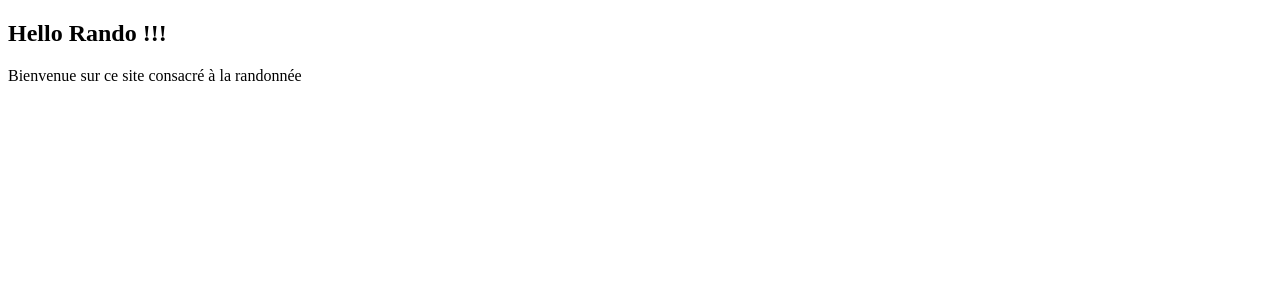
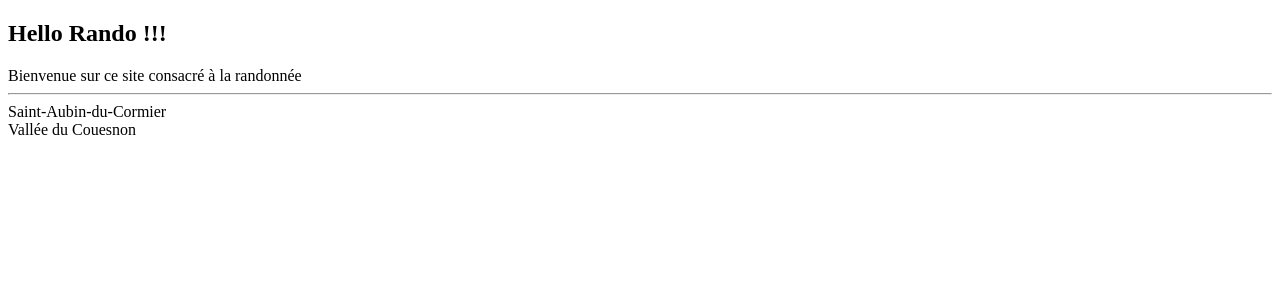
Before and after one commit to ralexandre75/angular-rando, an Angular app: page / in a window 1280 px wide. Shown: the top 300 px of the page. Built offline with nearby package versions, Linux system fonts and the light colour scheme.

Commit message:
parcourir une collection a l'aide de la structural directive *ngFor

```diff
--- a/src/app/app.component.html
+++ b/src/app/app.component.html
@@ -1,3 +1,7 @@
 <h2>Hello Rando !!!</h2>
 
 <div>Bienvenue sur ce site consacré à la randonnée</div>
+
+<hr>
+
+<div *ngFor="let hike of hikes">{{hike.name}}</div>
--- a/src/app/app.component.ts
+++ b/src/app/app.component.ts
@@ -7,5 +7,35 @@
   styleUrls: ['./app.component.css']
 })
 export class AppComponent {
-  title = 'app';
+  hikes: Hike[];
+
+  constructor() {
+    this.hikes = [
+      {
+        'name': 'Saint-Aubin-du-Cormier',
+        'region': 'Bretagne',
+        'area': 'Ille-et-Vilaine',
+        'startingPoint': 'Plan d\'eau',
+        'distance': 12.8,
+        'distanceUnit': 'km',
+        'duration': 240,
+        'heightDifference': 267,
+        'description': 'Randonnée sympa, à démarrer par le plan d\'eau pour finir sur les hauteurs de Saint Aubin. Rochers imposants et des arbres magnifiques sont effectivement au rendez-vous. Bonne balade',
+        'evaluation': [4, 5, 3]
+      },
+      {
+        'name': 'Vallée du Couesnon',
+        'region': 'Bretagne',
+        'area': 'Ille-et-Vilaine',
+        'startingPoint': 'Château de la ville olivier',
+        'distance': 15.6,
+        'distanceUnit': 'km',
+        'duration': 270,
+        'heightDifference': 200,
+        /* tslint:disable:max-line-length */
+        'description': 'Il faut être en forme pour cette rando car il y a beaucoup de dénivelés. Mais le jeu en vaut la chandelle car admirer les bords du Couesnon est un régal. Bonne randonnée ',
+        'evaluation': [5, 5]
+      }
+    ];
+  }
 }
```
